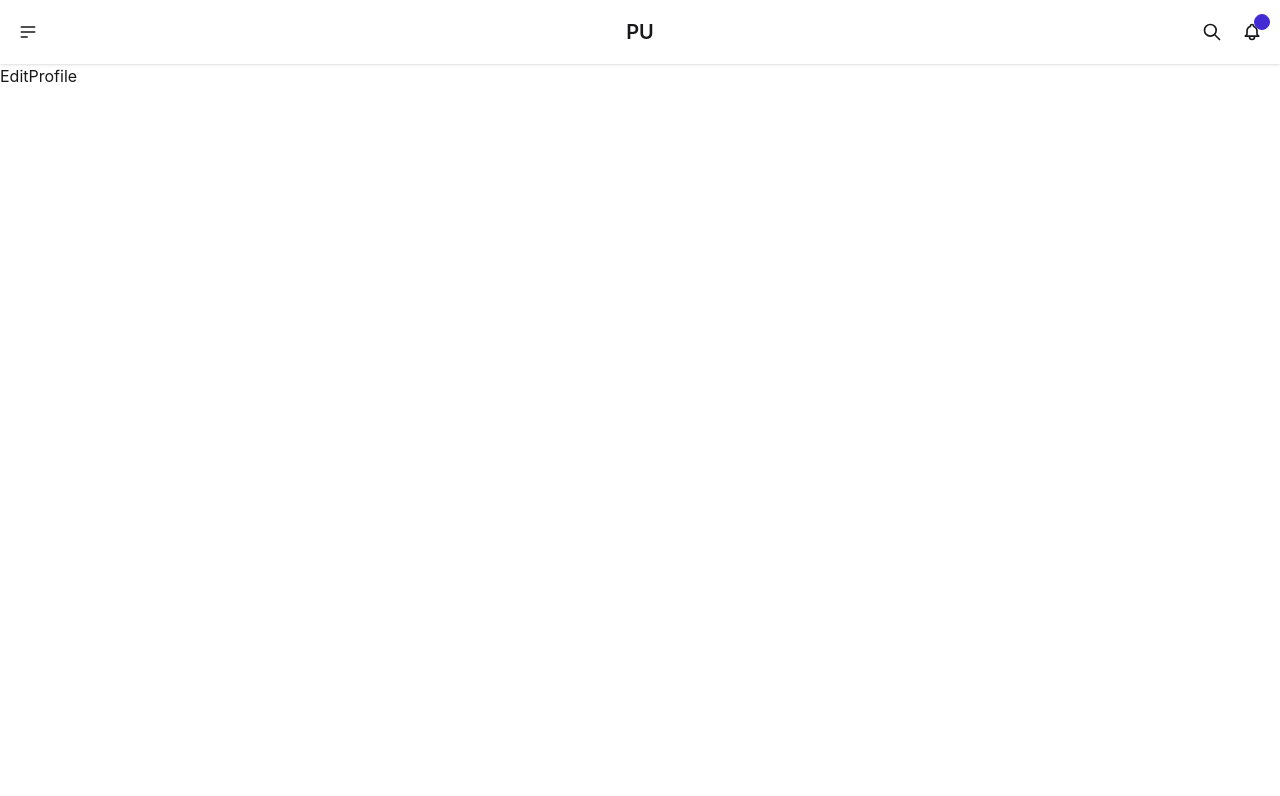
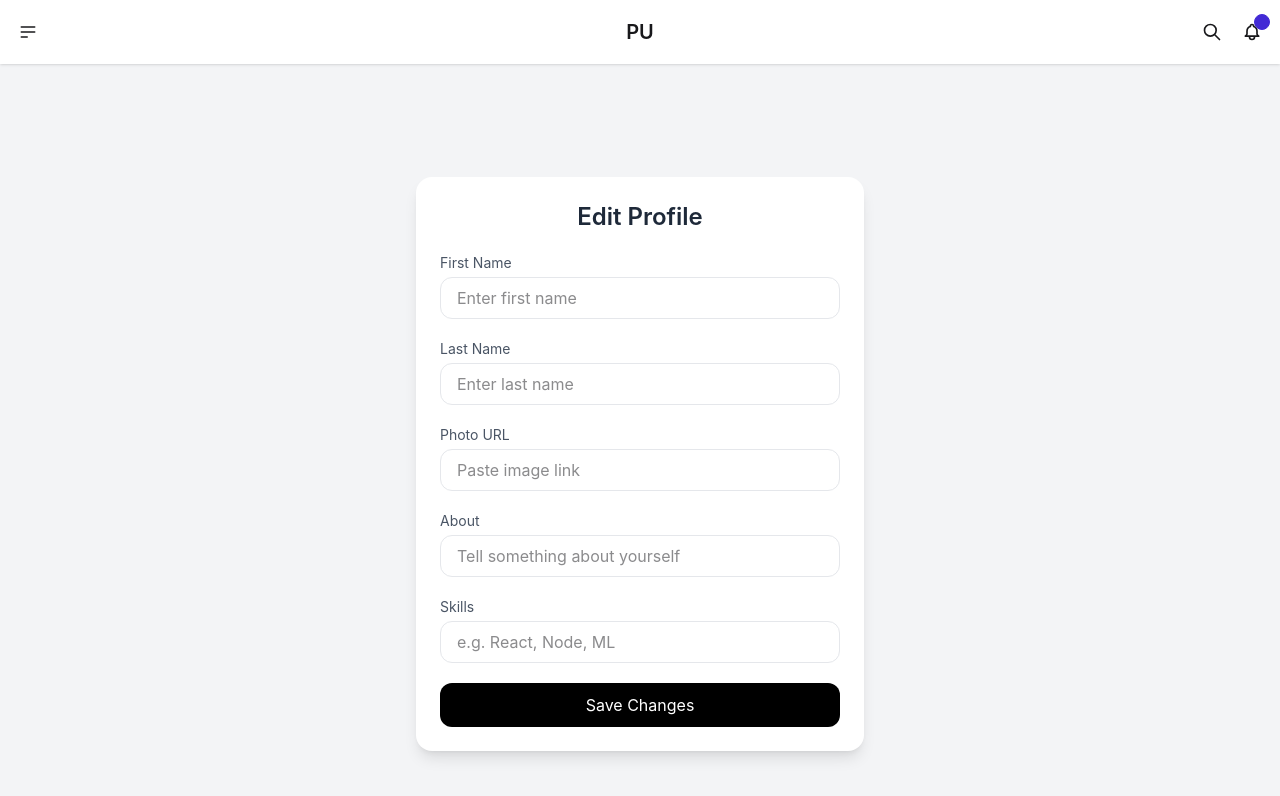
Before and after one commit to dipanshupandey/frontendPU, a React (Vite) app: page /edit in a window 1280 px wide. Shown: the top 796 px of the page. Built offline with nearby package versions, Linux system fonts and the light colour scheme; no server answers.

Commit message:
feat(edit profile): added edit profile page(UI)

```diff
--- a/src/pages/EditProfile.jsx
+++ b/src/pages/EditProfile.jsx
@@ -1,9 +1,46 @@
-import React from 'react'
+import React from "react";
 
 const EditProfile = () => {
   return (
-    <div>EditProfile</div>
-  )
-}
+    <div className="min-h-screen bg-gray-100 flex items-center justify-center px-4">
+      <div className="bg-white w-full max-w-md p-6 rounded-2xl shadow-lg space-y-5">
 
-export default EditProfile
+        <h2 className="text-2xl font-semibold text-gray-800 text-center">
+          Edit Profile
+        </h2>
+
+        {/* Input Field */}
+        {[
+          { label: "First Name", placeholder: "Enter first name" },
+          { label: "Last Name", placeholder: "Enter last name" },
+          { label: "Photo URL", placeholder: "Paste image link" },
+          { label: "About", placeholder: "Tell something about yourself" },
+          { label: "Skills", placeholder: "e.g. React, Node, ML" },
+        ].map((field, index) => (
+          <div key={index} className="flex flex-col space-y-1">
+            <label className="text-sm text-gray-600">
+              {field.label}
+            </label>
+            <input
+              type="text"
+              placeholder={field.placeholder}
+              className="px-4 py-2 rounded-xl border border-gray-200
+              focus:outline-none focus:ring-2 focus:ring-black/80
+              transition-all duration-200"
+            />
+          </div>
+        ))}
+
+        {/* Button */}
+        <button
+          className="w-full bg-black text-white py-2.5 rounded-xl
+          hover:bg-gray-900 active:scale-95 transition-all duration-200"
+        >
+          Save Changes
+        </button>
+      </div>
+    </div>
+  );
+};
+
+export default EditProfile;
--- a/src/pages/Home.jsx
+++ b/src/pages/Home.jsx
@@ -4,8 +4,8 @@ import { useDispatch } from "react-redux";
 import { logout } from "../utils/userSlice";
 import { useNavigate } from "react-router";
 const Home = () => {
-    const dispatch=useDispatch();
-    const navigate=useNavigate();
+    const dispatch = useDispatch();
+    const navigate = useNavigate();
     async function handleLogout() {
         try {
             console.log("logout");
@@ -21,10 +21,35 @@ const Home = () => {
 
     }
     return (
-        <div>
-            <h1>Home</h1>
-            <button onClick={handleLogout}>Logout</button>
-        </div>
+       <div className="hero min-h-screen relative overflow-hidden">
+
+  {/* Background Video */}
+  <video
+    autoPlay
+    loop
+    muted
+    playsInline
+    className="absolute top-0 left-0 w-full h-full object-cover"
+  >
+    <source src="/bg1.mp4" type="video/mp4" />
+  </video>
+
+  {/* Overlay (important for readability) */}
+  <div className="hero-overlay bg-black/40 absolute inset-0"></div>
+
+  {/* Content */}
+  <div className="hero-content text-neutral-content text-center relative z-10">
+    <div className="max-w-md">
+      <h1 className="mb-5 text-5xl font-bold">Hello there</h1>
+      <p className="mb-5">
+        Provident cupiditate voluptatem et in. Quaerat fugiat ut assumenda excepturi exercitationem
+        quasi. In deleniti eaque aut repudiandae et a id nisi.
+      </p>
+      <button className="btn btn-primary">Get Started</button>
+    </div>
+  </div>
+
+</div>
     )
 }
 
```
Also changed, not shown: 1 other file (tests, documents, lock files or other folders).
